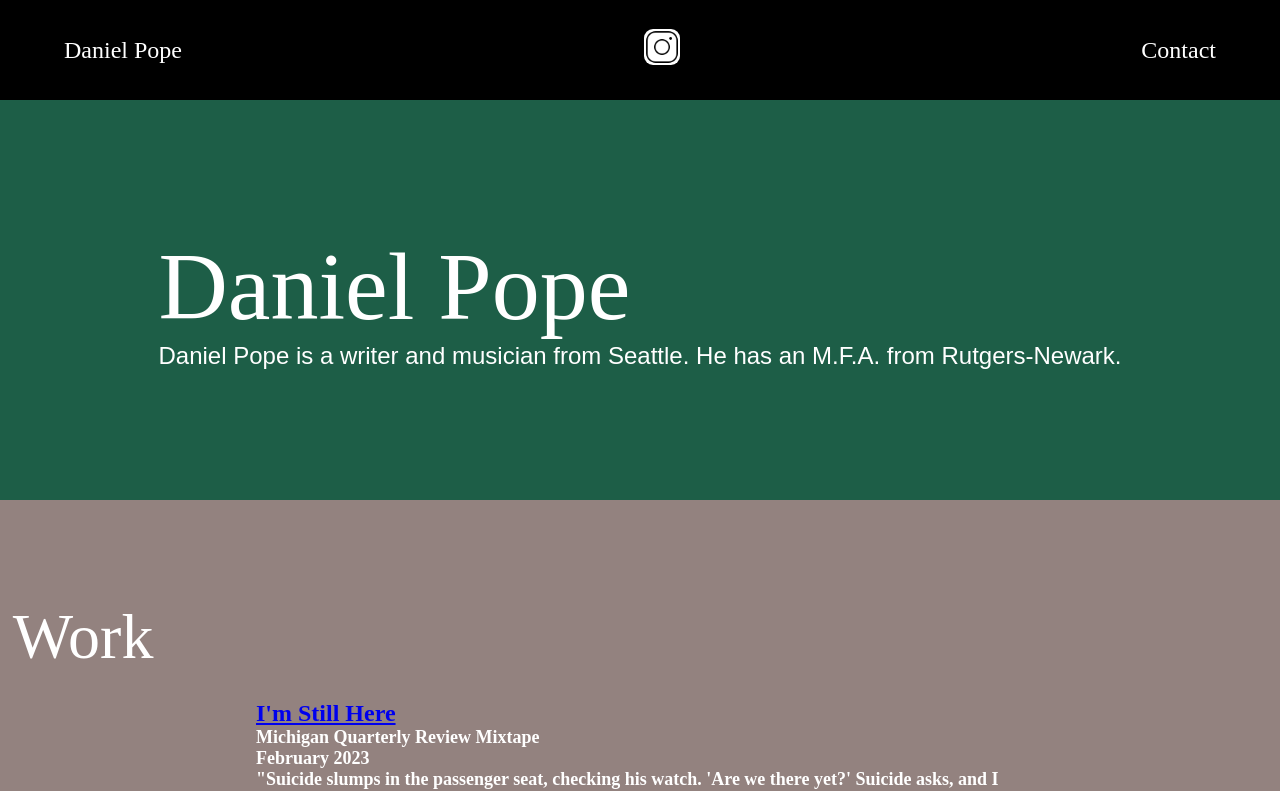
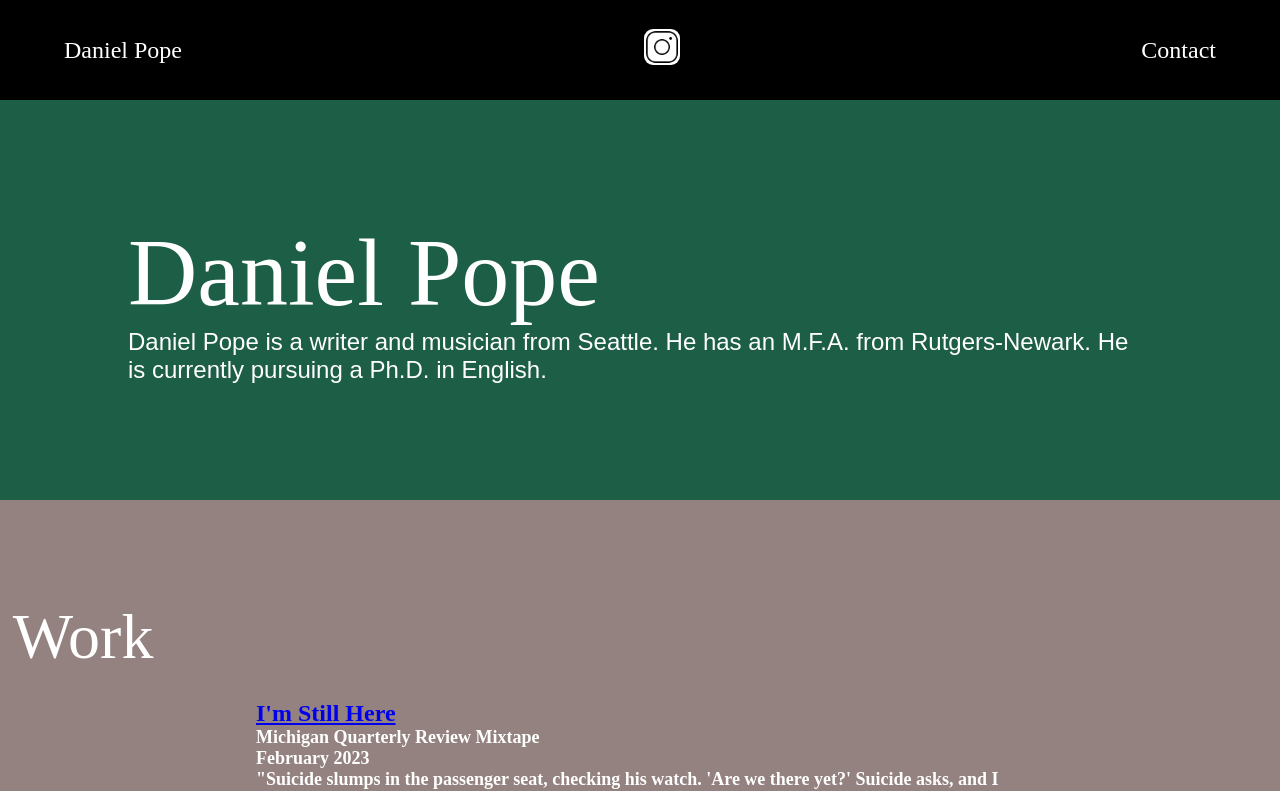
Before and after one commit to swinnik/writer-portfolio, a React app: page / in a window 1280 px wide. Shown: the top 791 px of the page. Built offline with nearby package versions, Linux system fonts and the light colour scheme.

Commit message:
writer-profile s3 test

```diff
--- a/src/components/Bio.jsx
+++ b/src/components/Bio.jsx
@@ -8,7 +8,7 @@ const Bio = () => {
         <div style={styles.p}>
           {" "}
           Daniel Pope is a writer and musician from Seattle. He has an M.F.A.
-          from Rutgers-Newark.
+          from Rutgers-Newark. He is currently pursuing a Ph.D. in English.
         </div>
       </div>
     </div>
```
